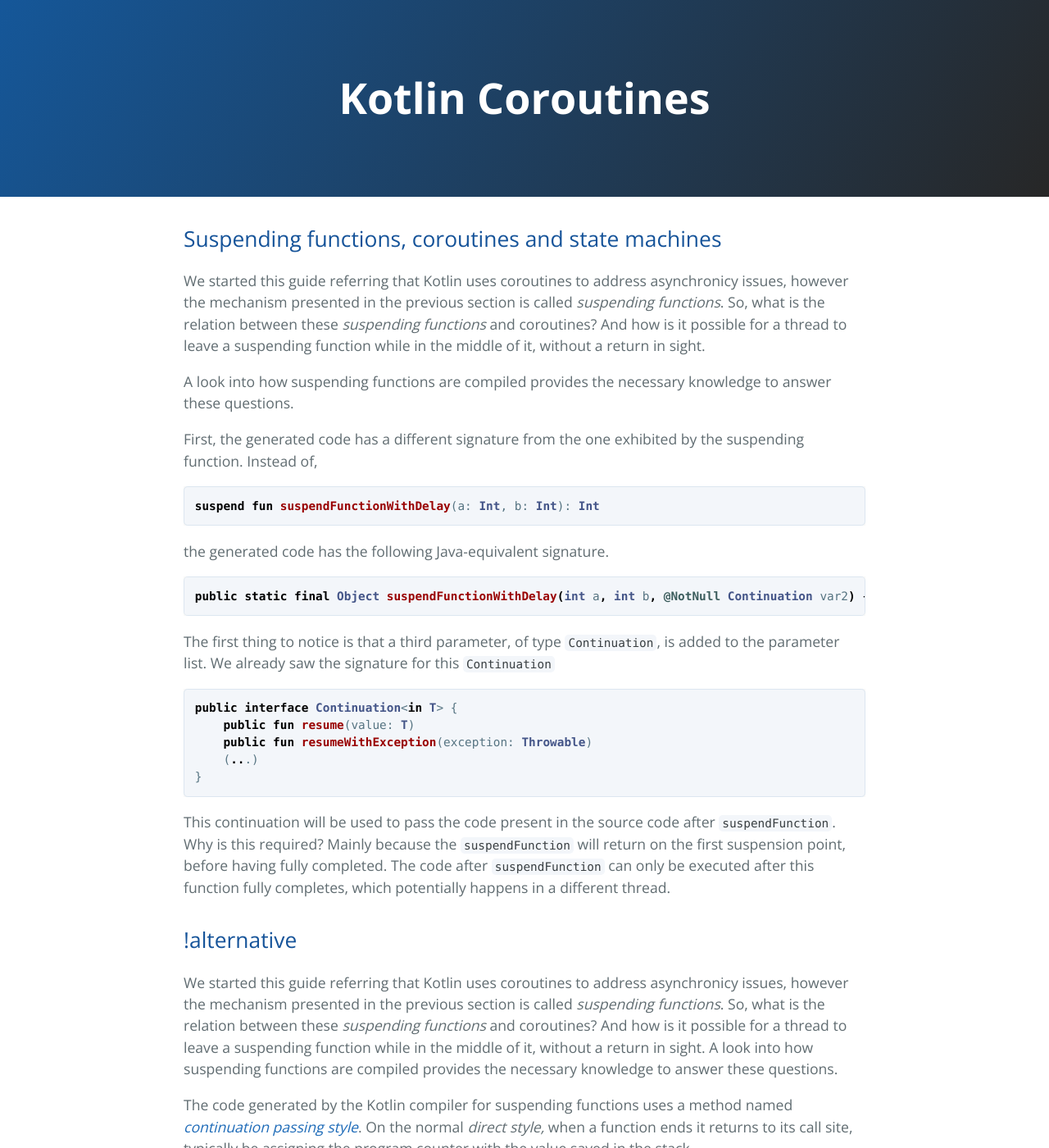
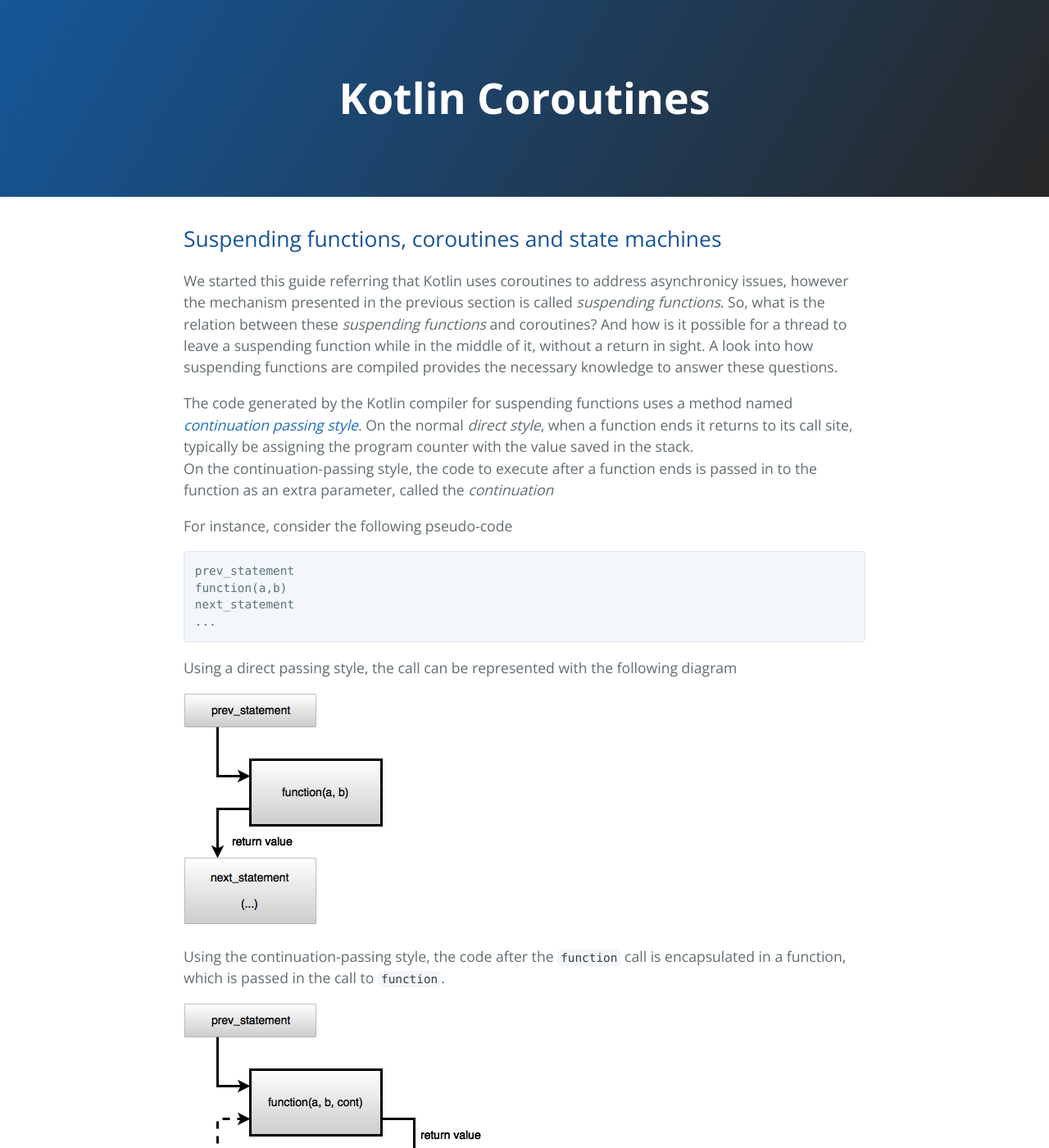
Before and after one commit to pmhsfelix/kotlin-coroutines, a Jekyll site: the page built from docs/state-machine.md, in a window 1280 px wide and 1400 px high. Shown: the whole window at 82% size. Built offline with Jekyll 4.4.1, drawn with Linux system fonts in a browser that asks for light colours; our own code applies the rules of GitHub Pages for plain Markdown files; some of the changed text lies outside the part shown.

````diff
--- a/docs/state-machine.md
+++ b/docs/state-machine.md
@@ -1,40 +1,4 @@
 # Suspending functions, coroutines and state machines #
-
-We started this guide referring that Kotlin uses coroutines to address asynchronicy issues, however the mechanism presented in the previous section is called *suspending functions*.
-So, what is the relation between these *suspending functions* and coroutines?
-And how is it possible for a thread to leave a suspending function while in the middle of it, without a return in sight.
-
-A look into how suspending functions are compiled provides the necessary knowledge to answer these questions.
-
-First, the generated code has a different signature from the one exhibited by the suspending function.
-Instead of,
-```kotlin
-suspend fun suspendFunctionWithDelay(a: Int, b: Int): Int
-```
-
-the generated code has the following Java-equivalent signature.
-
-```java
-public static final Object suspendFunctionWithDelay(int a, int b, @NotNull Continuation var2) {
-```
-
-The first thing to notice is that a third parameter, of type `Continuation`, is added to the parameter list.
-We already saw the signature for this `Continuation`
-
-```kotlin
-public interface Continuation<in T> {
-    public fun resume(value: T)
-    public fun resumeWithException(exception: Throwable)
-    (...)
-}
-```
-
-This continuation will be used to pass the code present in the source code after `suspendFunction`.
-Why is this required?
-Mainly because the `suspendFunction` will return on the first suspension point, before having fully completed.
-The code after `suspendFunction` can only be executed after this function fully completes, which potentially happens in a different thread.
-
-# !alternative
 
 We started this guide referring that Kotlin uses coroutines to address asynchronicy issues, however the mechanism presented in the previous section is called *suspending functions*.
 So, what is the relation between these *suspending functions* and coroutines?
@@ -42,7 +6,7 @@ And how is it possible for a thread to leave a suspending function while in the
 A look into how suspending functions are compiled provides the necessary knowledge to answer these questions.
 
 The code generated by the Kotlin compiler for suspending functions uses a method named [*continuation passing style*](https://en.wikipedia.org/wiki/Continuation-passing_style).
-On the normal *direct style,* when a function ends it returns to its call site, typically be assigning the program counter with the value saved in the stack.
+On the normal *direct style*, when a function ends it returns to its call site, typically be assigning the program counter with the value saved in the stack.
 On the continuation-passing style, the code to execute after a function ends is passed in to the function as an extra parameter, called the *continuation*
 
 For instance, consider the following pseudo-code
````
Also changed, not shown: 1 other file.
